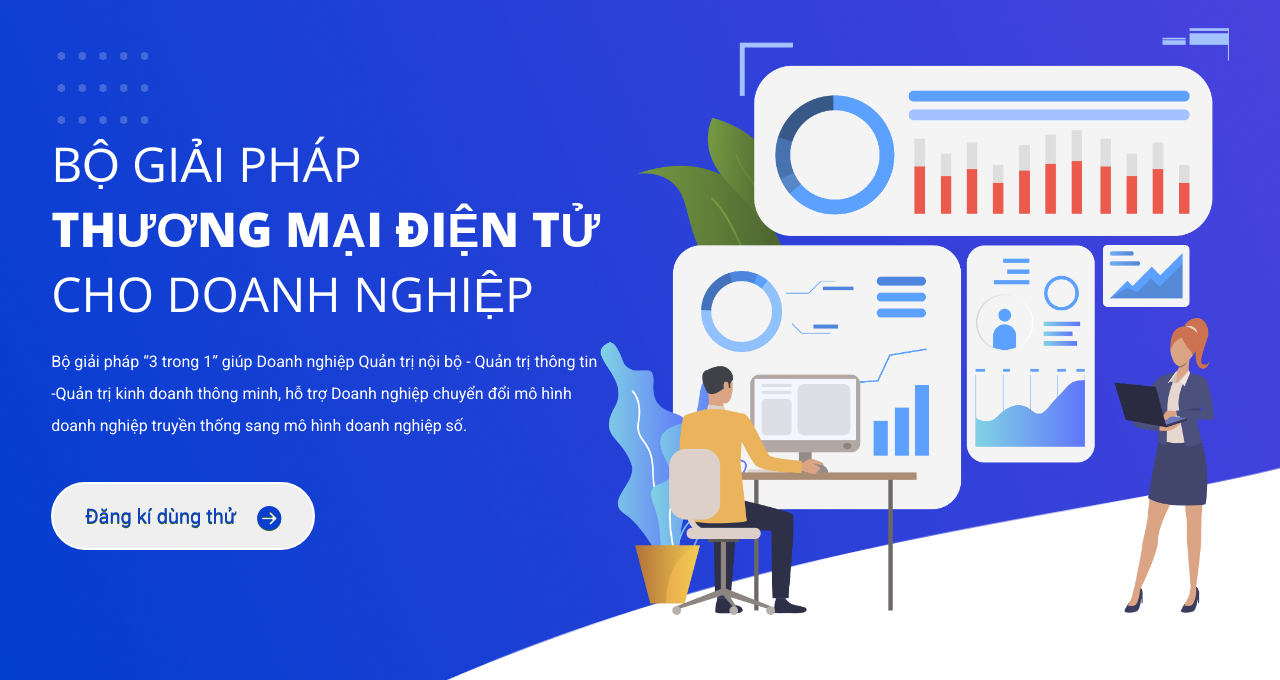
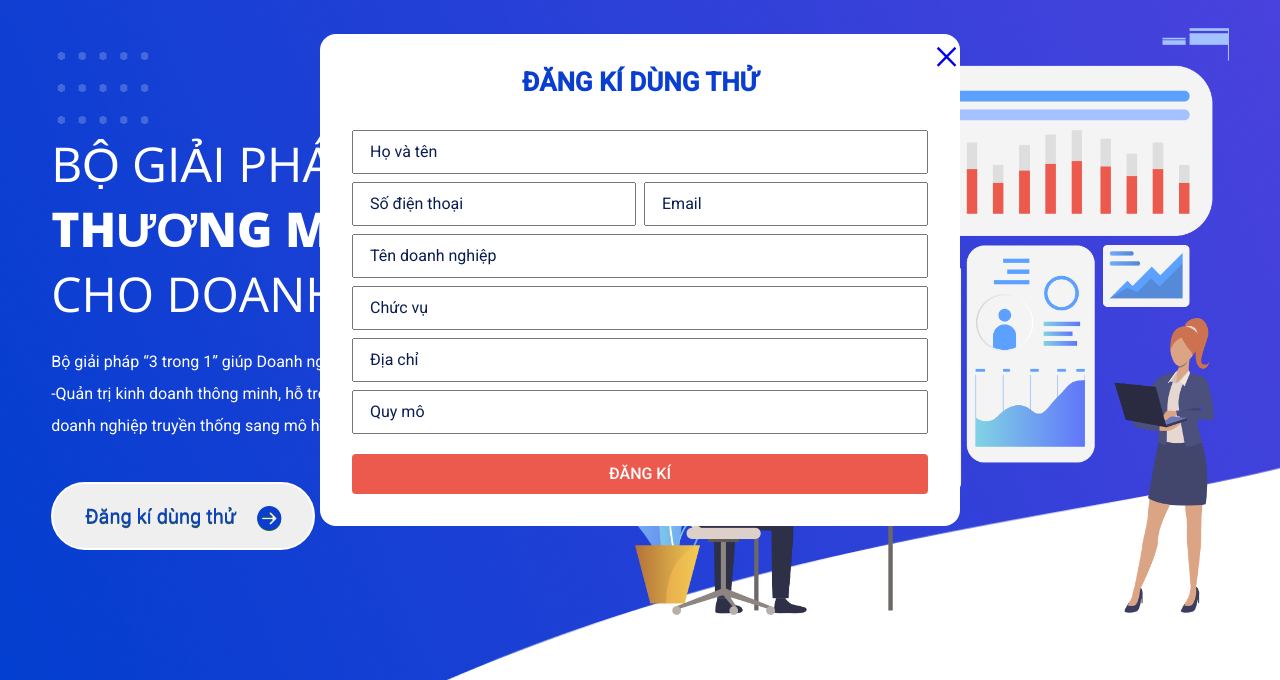
Before and after one commit to Blackbot0803/OnepageVPDT, a plain HTML site: page HomePage.html in a window 1280 px wide. Both pictures are taken after a click on the button "Đăng kí dùng thử". Shown: the part 91-771 px from the top of the page. Drawn offline with nearby package versions, Linux system fonts and the light colour scheme.

Commit message:
commit popup form - final homepage

```diff
--- a/HomePage.html
+++ b/HomePage.html
@@ -10,9 +10,40 @@
         <link rel="stylesheet" href="HonePage.css">
 		<script src="https://kit.fontawesome.com/65a2c1a9b8.js" crossorigin="anonymous"></script>
         <link rel="stylesheet" href="">
+        <script type="text/javascript" src="HomePage.js"></script>
 
     </head>
     <body>
+        <div id="myNav" class="overlay">
+            <a href="javascript:void(0)" class="closebtn" onclick="closeNav()">&times;</a>
+            <div class="overlay-content">
+             <div class="overlay-title"><h3>ĐĂNG KÍ DÙNG THỬ</h3></div>
+             <div class="overlay-form">
+                <form class="form">
+                    <div class="input-line">
+                        <input type="text" name="fName" placeholder="Họ và tên" required>
+                    </div>
+                    <div class="input-line">
+                        <input type="text" name="phoneNumber" placeholder="Số điện thoại" required>
+                        <input type="text" name="email" placeholder="Email" required>
+                    </div>
+                    <div class="input-line">
+                        <input type="text" name="companyName" placeholder="Tên doanh nghiệp" required>
+                    </div>
+                    <div class="input-line">
+                        <input type="text" name="role" placeholder="Chức vụ" required>
+                    </div>
+                    <div class="input-line">
+                        <input type="text" name="address" placeholder="Địa chỉ" required>
+                    </div>
+                    <div class="input-line">
+                        <input type="text" name="scale" placeholder="Quy mô" required>
+                    </div>
+                    <button class="form-button" type="submit">ĐĂNG KÍ</button>
+                </form>
+             </div>
+            </div>
+          </div>
         <div class="container">
             <div class="top-container">
                 <div class="banner">
@@ -52,7 +83,7 @@
 								truyền thống sang mô hình doanh nghiệp số.
 							</div>
 							<div class="banner_button">
-								<Button class="banner_btn">Đăng kí dùng thử
+								<Button class="banner_btn" onclick = "openNav()">Đăng kí dùng thử
 									<i class="fa-solid fa-circle-arrow-right" style="font-size:24px; vertical-align: middle;"></i>
 								</Button>
 							</div>
--- /dev/null
+++ b/HomePage.js
@@ -0,0 +1,7 @@
+function openNav() {
+    document.getElementById("myNav").style.width = "50%"
+  }
+
+function closeNav() {
+    document.getElementById("myNav").style.width = "0%"
+  }
--- a/HonePage.css
+++ b/HonePage.css
@@ -8,8 +8,97 @@
 body {
   margin: 0;
   padding: 0;
-  width: 100%
+  width: 100%;
+  z-index: 1;
 
+
+}
+.overlay {
+  display: flex;
+  flex-direction: column;
+  height: auto;
+  width: 0;
+  position: fixed;
+  z-index: 1000;
+  left: 25%;
+  top: 15%;
+  overflow: hidden;
+  transition: 0.5s;
+  justify-content: flex-start;
+}
+
+.overlay-content {
+  display: flex;
+  flex-direction: column;
+  padding: 32px 32px 0 32px;
+
+  top: 25%;
+  width: 100%;
+  height: auto;
+  text-align: center;
+  margin-top: 5px;
+  background-color: #fff;
+  box-sizing: border-box;
+  border-radius: 16px;
+}
+.overlay-title h3 {
+  font-family: 'Roboto', sans-serif;
+  font-size: 26px;
+  font-weight: bold;
+  line-height: 32px;
+  color: var(--blue);
+  margin: 0 0 32px 0;
+}
+.form {
+  display: flex;
+  flex-direction: column;
+  row-gap: 8px;
+  padding-bottom: 32px;
+}
+
+.input-line {
+  width: 100%;
+  height: 100%;
+  display: flex;
+  flex-direction: row;
+  justify-content: center;
+  column-gap: 8px;
+}
+input[type=text], select {
+  width: 100%;
+  font-family: 'Roboto', sans-serif;
+  font-size: 16px;
+  line-height: 24px;
+  padding: 8px 16px;
+}
+
+
+
+::-webkit-input-placeholder { /* WebKit, Blink, Edge */
+  color: #0A1D52;
+  font-weight: normal;
+}
+.form-button {
+  margin-top: 12px;
+  width: 100%;
+  height: auto;
+  padding: 8px;
+  background-color: #EB5A4D;
+  font-family: 'Roboto', sans-serif;
+  font-size: 16px;
+  font-weight: 500;
+  line-height: 24px;
+  color: #fff;
+  border-radius: 4px;
+  border-style: none;
+}
+.overlay .closebtn {
+  position: absolute;
+  margin: 0;
+  top: 0;
+  right: 0;
+  font-size: 48px;
+  text-decoration: none;
 }
 
 .container {
```
